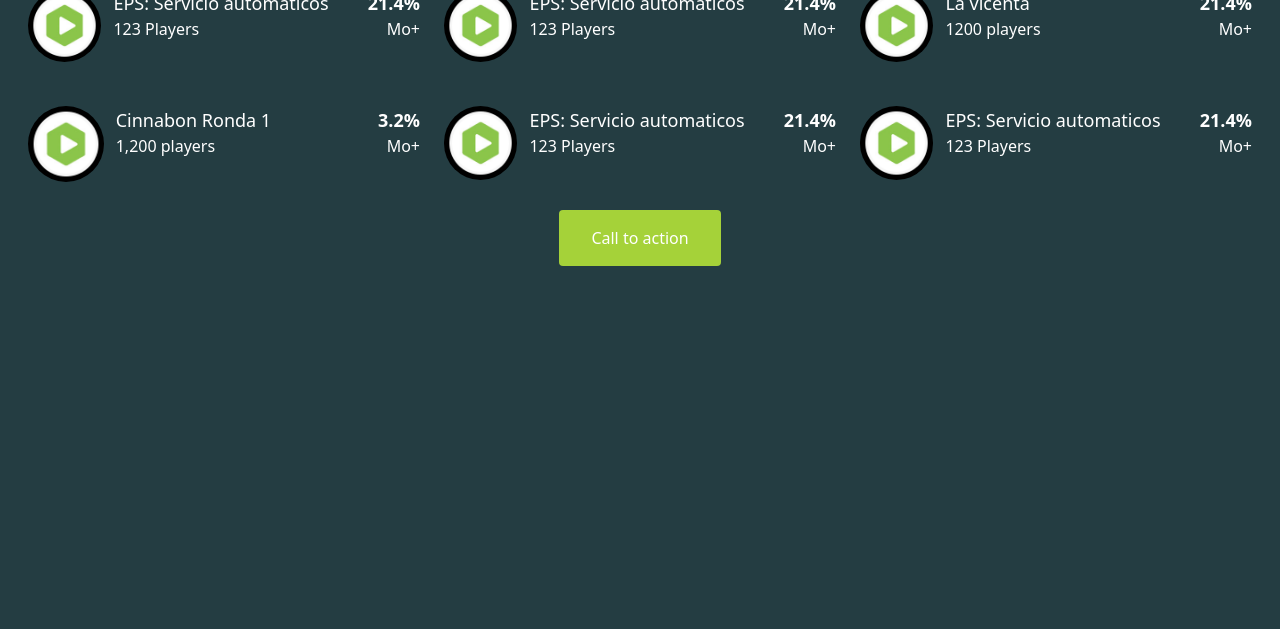
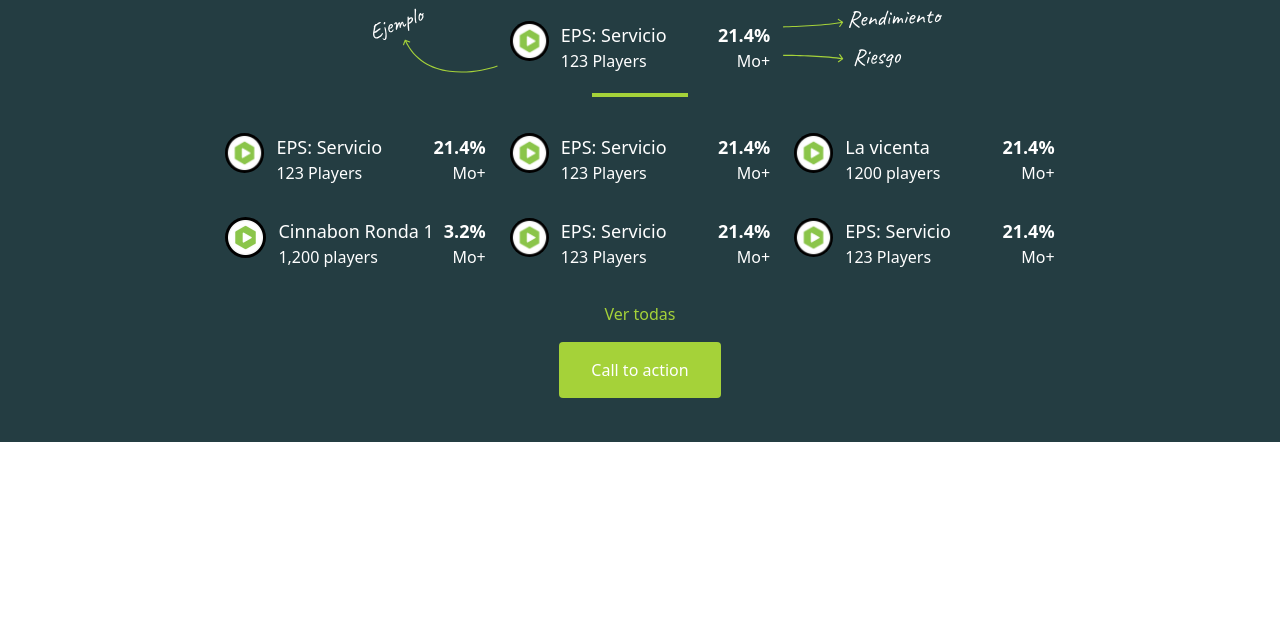
Before and after one commit to richruizv/tailwind_demo, a website: page public/index.html in a window 1280 px wide. Shown: the part 171-800 px from the top of the page. Drawn offline with Linux system fonts and the light colour scheme.

Commit message:
mixing remaining styles

```diff
--- a/public/index.html
+++ b/public/index.html
@@ -9,14 +9,39 @@
 </head>
 <body>
     <nav></nav>
-    <section class="pb-home-section h-screen inverse-section px-4">
+    <section class="h-auto bg-play-gray text-play-white py-11">
+        <div class="lg:w-3/4 lg:mx-auto xl:w-4/6">
             <h2 class="home-title">
                 <span class="primary">Empresas</span>
                 <br>
                 <span class="secondary">Fondeadas</span>
             </h2>
-        <hr class="success--division">
-        <div class="success-container">
+            <div class="mt-7 flex flex-col md:flex-row md:mx-auto md:justify-center">
+                <div class="flex flex-row justify-between md:justify-end mx-10 md:mx-0 md:basis-1/3">
+                    <object data="img/success_cases/Ejemplo_mobile.svg" class="basis-2/6 md:hidden" > </object>
+                    <object data="img/success_cases/Rendimiento_mobile.svg" class="basis-3/12 md:hidden" > </object>
+                    <object data="img/success_cases/Ejemplo_Desktop.svg" class="basis-3/12 hidden md:inline" > </object>
+                </div>
+                <div class="flex mt-5 md:basis-1/3">
+                    <div class="success--first">
+                        <img src="img/playbusiness.png" alt="">
+                    </div>
+                    <div class="success--second">
+                        <p class="success-name" title="EPS: Servicio automaticos fenomenal que influye en el rendimieno de la empresa">EPS: Servicio automaticos fenomenal que influye en el rendimieno de la empresa</p>
+                        <p class="success-players">123 Players</p>
+                    </div>
+                    <div class="success--third">
+                        <p class="success-percentage">21.4%</p>
+                        <p class="success-risk">Mo+</p>
+                    </div>
+                </div>
+                <div class="flex flex-row justify-end md:justify-start mx-10 md:mx-0 md:basis-1/3">
+                    <object data="img/success_cases/Rendimiento-Riesgo_Dektop.svg" class="hidden md:inline" > </object>
+                    <object data="img/success_cases/Riesgo_mobile.svg" class="basis-3/12 md:hidden" > </object>
+                </div>
+            </div>
+            <hr class="border-2	border-play-green my-5 w-24 mx-auto">
+            <div class="flex flex-col md:flex-row md:flex-wrap">
                 <div class="success--card">
                     <div class="success--first">
                         <img src="img/playbusiness.png" alt="">
@@ -98,7 +123,9 @@
 
             </div>
             <div class="text-center">
+                <a class="text-play-green px-16 py-4 block">Ver todas</a>
                 <button class="btn btn-green" > Call to action </button>
+            </div>
         </div>
     </section>
 </body>
--- a/src/css/tailwind.css
+++ b/src/css/tailwind.css
@@ -3,21 +3,18 @@
 @tailwind utilities;
 
 /* move this code to components/success_cases.css */
-.success--division{
-    @apply border-2	border-play-green my-5 w-24 mx-auto
-}
-.success-container{
-    @apply flex flex-col md:flex-row md:flex-wrap
-}
+
 .success--card {
     @apply flex my-4 md:basis-1/3
 }
 .success--first > img {
-    @apply max-w-full h-auto rounded-full m-auto
+    @apply w-12 h-auto rounded-full m-auto md:w-20
+
 }
 .success--first {
-    @apply basis-3/12 px-3 pb-3
+    @apply basis-3/12 px-3 pb-3 flex items-center
 }
+
 .success--second {
     @apply basis-8/12
 }
@@ -34,9 +31,7 @@
 
 
 /* Base components */
-.inverse-section {
-    @apply bg-play-gray
-}
+
 .inverse-section p,
 .inverse-section .home-title > .primary {
     @apply text-play-white
```
Also changed, not shown: public/css/tailwind.css, public/img/success_cases/Ejemplo_Desktop.svg (added), public/img/success_cases/Ejemplo_mobile.svg (added), public/img/success_cases/Rendimiento-Riesgo_Dektop.svg (added), public/img/success_cases/Rendimiento_mobile.svg (added), public/img/success_cases/Riesgo_mobile.svg (added). Lines whose indentation alone changed are shown as unchanged.
